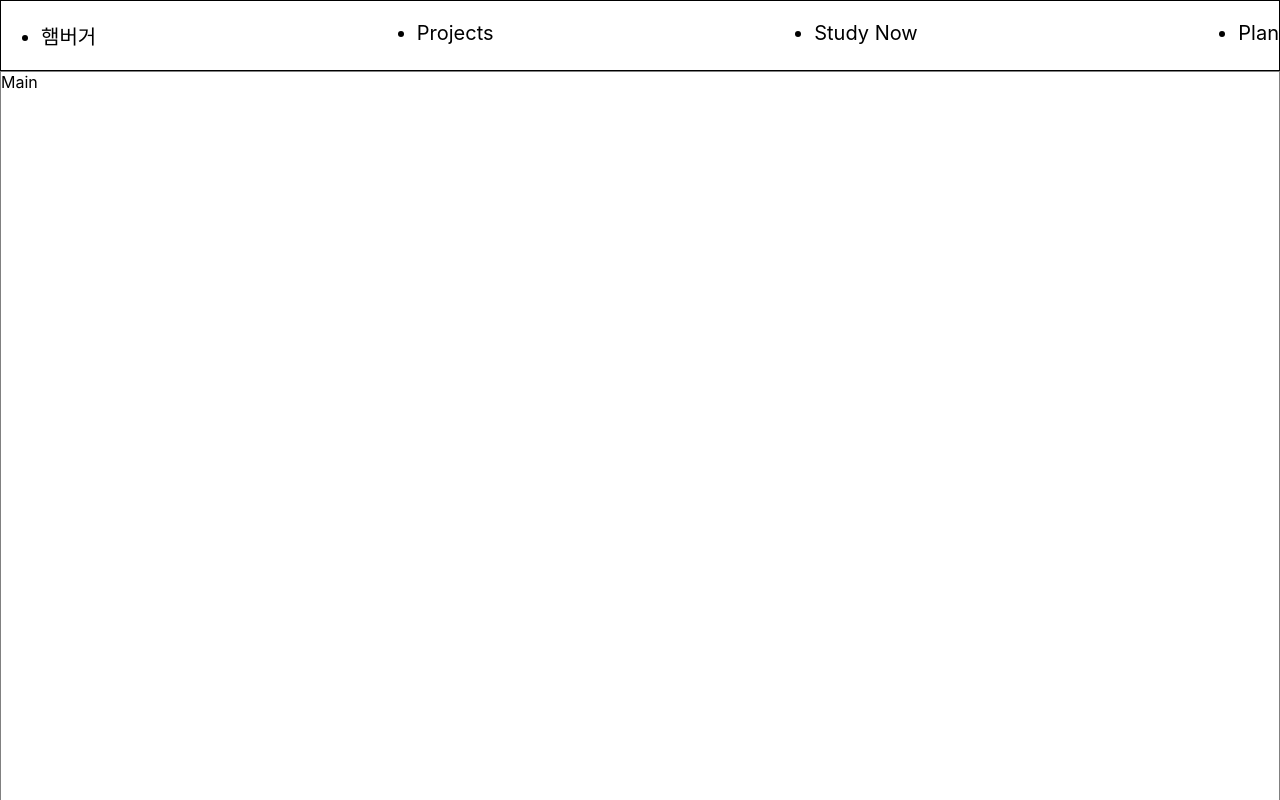
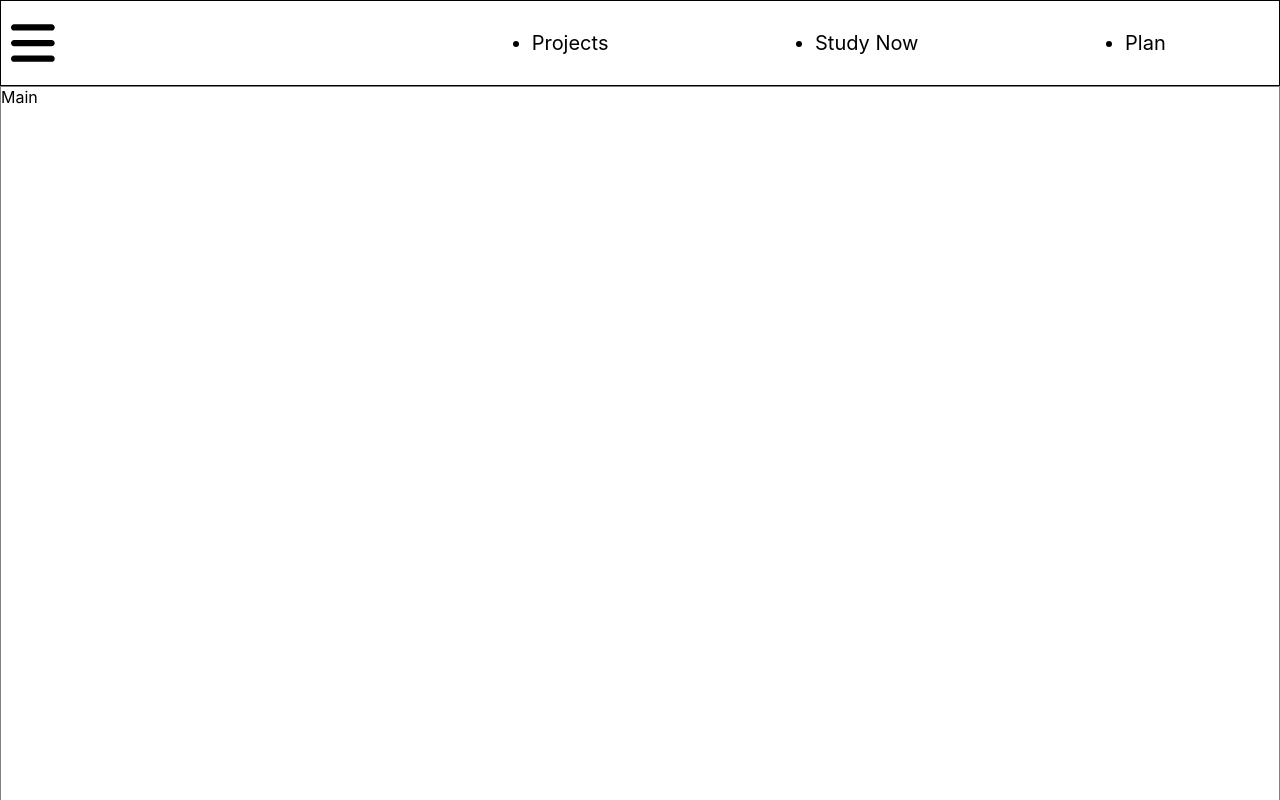
Before and after one commit to basilry/Project-by-basilry, a Next.js app: page /Main in a window 1280 px wide. Shown: the top 800 px of the page. Built offline with nearby package versions, Linux system fonts and the light colour scheme.

Commit message:
add font-awesome

```diff
--- a/package.json
+++ b/package.json
@@ -8,6 +8,9 @@
     "lint": "next lint"
   },
   "dependencies": {
+    "@fortawesome/fontawesome-svg-core": "^1.3.0",
+    "@fortawesome/free-solid-svg-icons": "^6.0.0",
+    "@fortawesome/react-fontawesome": "^0.1.17",
     "axios": "^0.25.0",
     "next": "12.0.10",
     "react": "17.0.2",
--- a/src/components/ui/Nav.tsx
+++ b/src/components/ui/Nav.tsx
@@ -1,20 +1,21 @@
-import React, { useState } from 'react'
+import React, { useState } from "react"
 import styles from "@styles/components/nav.module.scss"
+import { FontAwesomeIcon } from "@fortawesome/react-fontawesome"
+import {faBars} from "@fortawesome/free-solid-svg-icons";
 
-
-const Nav = ({openSide, setOpenSide} : any) => {
-
+const Nav = ({ openSide, setOpenSide }: any) => {
     return (
         <div className={styles.Nav_whole}>
+            <div onClick={() => setOpenSide(!openSide)}>
+                <FontAwesomeIcon icon={faBars} style={{fontSize: "50px"}} />
+            </div>
             <ul>
-                <li onClick={() => setOpenSide(!openSide)}>햄버거</li>
                 <li onClick={() => console.log(1)}>Projects</li>
                 <li onClick={() => console.log(2)}>Study Now</li>
                 <li onClick={() => console.log(3)}>Plan</li>
             </ul>
         </div>
-    );
+    )
 }
 
-
 export default Nav
--- a/src/pages/_app.tsx
+++ b/src/pages/_app.tsx
@@ -1,10 +1,14 @@
 import "../styles/globals.css"
 import type { AppProps } from "next/app"
 import { ToastContainer } from "react-toastify"
+import { config } from '@fortawesome/fontawesome-svg-core'
+import '@fortawesome/fontawesome-svg-core/styles.css'
+config.autoAddCss = false
 
 function MyApp({ Component, pageProps }: AppProps) {
     return (
         <>
+
             <Component {...pageProps} />
             <ToastContainer position="bottom-right" autoClose={3500} />
         </>
--- a/src/styles/components/nav.module.scss
+++ b/src/styles/components/nav.module.scss
@@ -1,13 +1,20 @@
 .Nav_whole {
+    padding: 10px;
     font-size: 20px;
+    border: 1px solid black;
+    display: grid;
+    grid-template-columns: 3fr 7fr;
+    align-items: center;
 
-    border: 1px solid black;
+    div {
+        cursor: pointer;
+    }
 
     ul {
         position: sticky;
         top: 0;
         display: flex;
-        justify-content: space-between;
+        justify-content: space-around;
 
         li {
             cursor: pointer;
```
Also changed, not shown: 1 other file (tests, documents, lock files or other folders).
